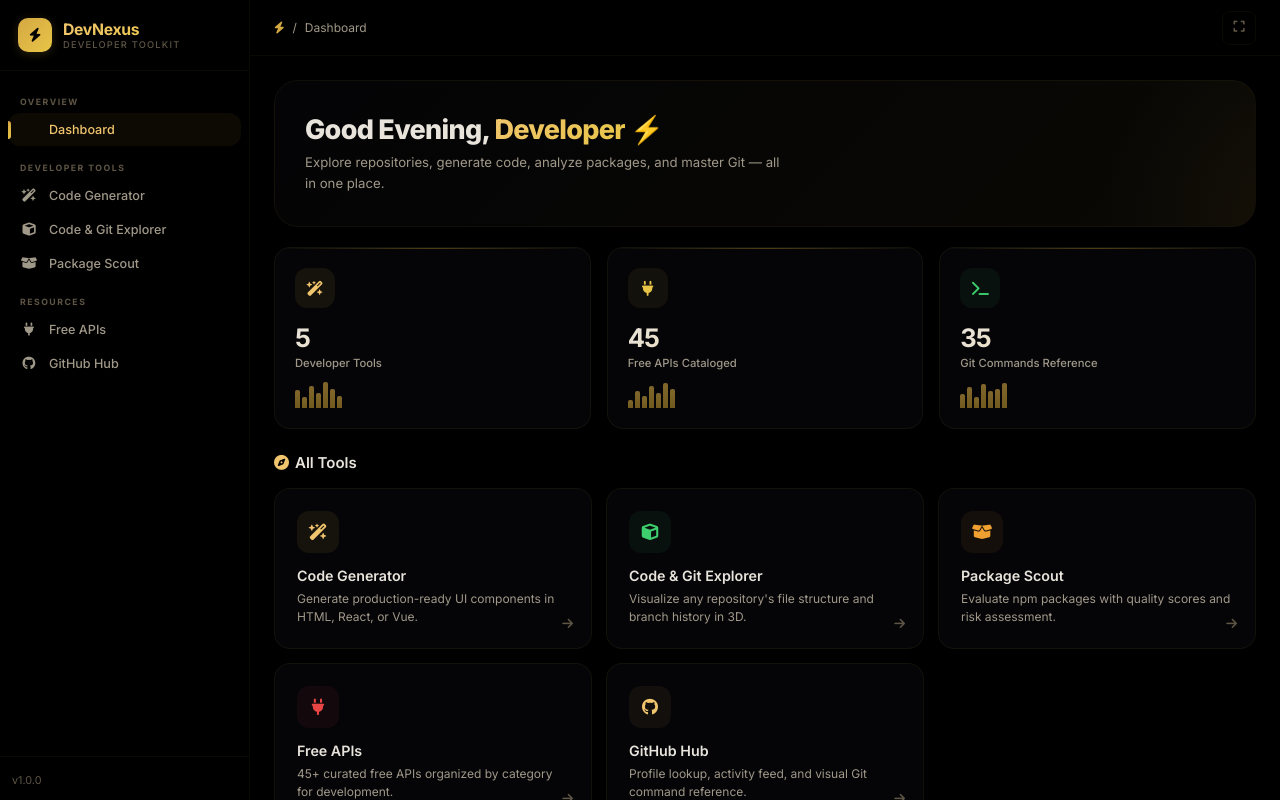
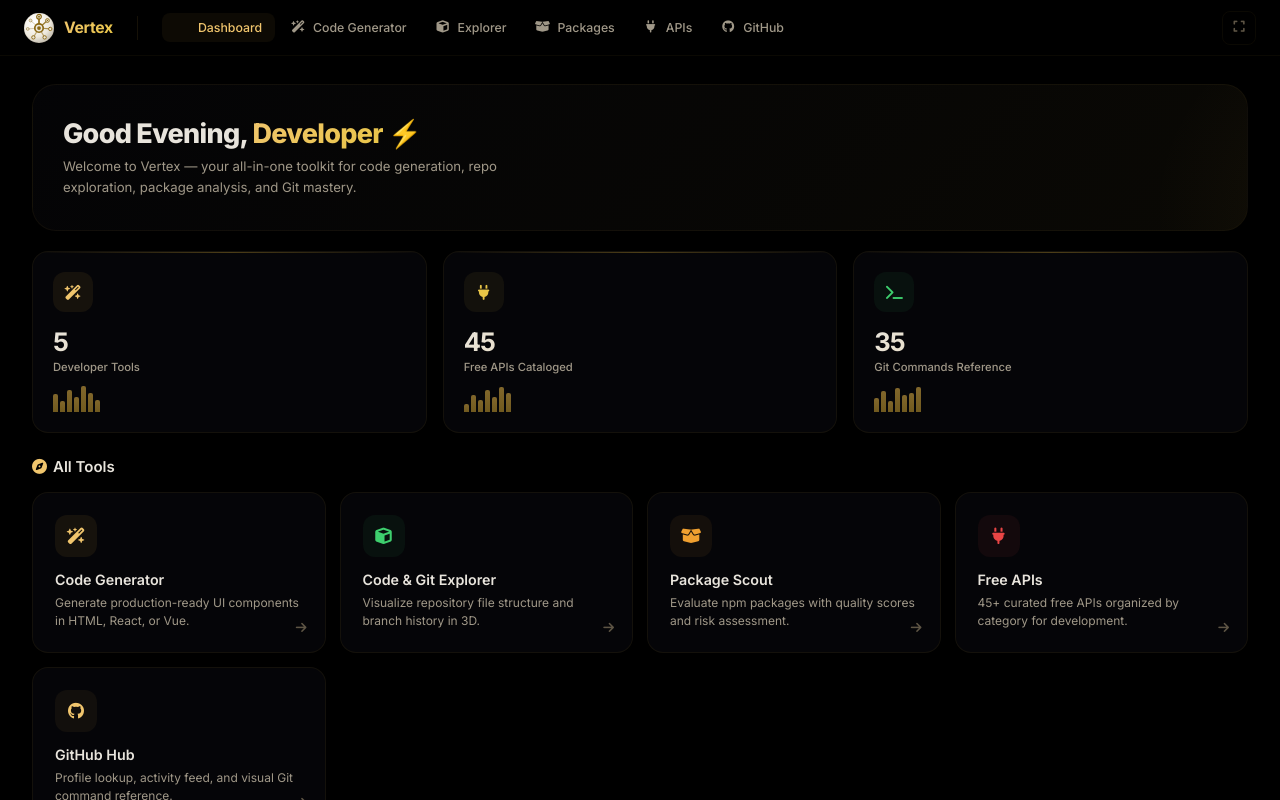
Before and after one commit to adityajha-coder/TrivoXa, a website: page index.html in a window 1280 px wide. Drawn offline with nearby package versions, Linux system fonts and the light colour scheme.

Commit message:
addition+updation

```diff
--- a/css/base.css
+++ b/css/base.css
@@ -37,8 +37,7 @@
     --radius: 12px;
     --radius-lg: 16px;
     --radius-xl: 24px;
-    --sidebar-width: 250px;
-    --topbar-height: 56px;
+    --topnav-height: 56px;
     --transition: 0.2s cubic-bezier(0.4, 0, 0.2, 1);
     --transition-slow: 0.35s cubic-bezier(0.4, 0, 0.2, 1);
     --font-mono: 'JetBrains Mono', monospace;
@@ -59,11 +58,7 @@ body {
     -moz-osx-font-smoothing: grayscale;
 }
 
-#app {
-    display: flex;
-    height: 100vh;
-    position: relative;
-}
+
 
 ::-webkit-scrollbar { width: 3px; height: 3px; }
 ::-webkit-scrollbar-track { background: transparent; }
--- a/css/components.css
+++ b/css/components.css
@@ -195,8 +195,11 @@
     border-radius: var(--radius-sm);
 }
 
-@media (max-width: 1200px) {
+@media (max-width: 1100px) {
     .grid-4 { grid-template-columns: repeat(2, 1fr); }
+}
+
+@media (max-width: 960px) {
     .grid-3 { grid-template-columns: repeat(2, 1fr); }
 }
 
--- a/css/layout.css
+++ b/css/layout.css
@@ -1,43 +1,47 @@
-#sidebar {
-    width: var(--sidebar-width);
-    height: 100vh;
-    background: var(--bg-primary);
-    border-right: 1px solid var(--border);
+#app {
     display: flex;
     flex-direction: column;
-    position: fixed;
-    left: 0;
-    top: 0;
-    z-index: 100;
-    transition: transform var(--transition-slow);
+    height: 100vh;
 }
 
-.sidebar-header {
-    padding: 18px 18px;
+#topnav {
+    height: 56px;
+    background: rgba(0, 0, 0, 0.92);
+    backdrop-filter: blur(20px);
+    -webkit-backdrop-filter: blur(20px);
     border-bottom: 1px solid var(--border);
     display: flex;
     align-items: center;
-    gap: 11px;
+    justify-content: space-between;
+    padding: 0 24px;
+    position: sticky;
+    top: 0;
+    z-index: 100;
+    flex-shrink: 0;
 }
 
-.sidebar-logo {
-    width: 34px;
-    height: 34px;
-    background: linear-gradient(135deg, var(--primary), var(--accent));
-    border-radius: 10px;
+.topnav-left {
     display: flex;
     align-items: center;
-    justify-content: center;
-    font-size: 14px;
-    font-weight: 800;
-    color: #000;
-    flex-shrink: 0;
-    box-shadow: 0 2px 10px rgba(212, 168, 67, 0.2);
+    gap: 24px;
 }
 
-.sidebar-brand { display: flex; flex-direction: column; }
+.topnav-brand {
+    display: flex;
+    align-items: center;
+    gap: 10px;
+    cursor: pointer;
+    text-decoration: none;
+}
 
-.sidebar-brand-name {
+.topnav-logo {
+    width: 30px;
+    height: 30px;
+    border-radius: 8px;
+    object-fit: contain;
+}
+
+.topnav-name {
     font-size: 1.05rem;
     font-weight: 700;
     background: linear-gradient(135deg, var(--primary-light), var(--accent));
@@ -47,114 +51,59 @@
     letter-spacing: -0.3px;
 }
 
-.sidebar-brand-tag {
-    font-size: 0.62rem;
-    color: var(--text-muted);
-    font-weight: 500;
-    letter-spacing: 1.2px;
-    text-transform: uppercase;
+.topnav-divider {
+    width: 1px;
+    height: 24px;
+    background: var(--border-light);
 }
 
-.sidebar-nav {
-    flex: 1;
-    padding: 10px 8px;
-    overflow-y: auto;
+.topnav-links {
+    display: flex;
+    align-items: center;
+    gap: 2px;
 }
 
-.nav-section-label {
-    font-size: 0.58rem;
-    font-weight: 700;
-    color: var(--text-muted);
-    text-transform: uppercase;
-    letter-spacing: 1.5px;
-    padding: 16px 12px 6px;
-}
-
-.nav-item {
+.topnav-link {
     display: flex;
     align-items: center;
-    gap: 11px;
-    padding: 9px 12px;
-    border-radius: var(--radius);
+    gap: 7px;
+    padding: 7px 13px;
+    border-radius: var(--radius-sm);
+    font-size: 0.82rem;
+    font-weight: 500;
     color: var(--text-secondary);
     cursor: pointer;
     transition: all var(--transition);
-    font-size: 0.84rem;
-    font-weight: 500;
-    position: relative;
-    margin-bottom: 1px;
+    border: none;
+    background: none;
+    font-family: inherit;
+    white-space: nowrap;
     text-decoration: none;
 }
 
-.nav-item:hover {
+.topnav-link:hover {
+    color: var(--text);
     background: rgba(212, 168, 67, 0.04);
-    color: var(--text);
 }
 
-.nav-item.active {
+.topnav-link.active {
+    color: var(--primary-light);
     background: rgba(212, 168, 67, 0.06);
-    color: var(--primary-light);
 }
 
-.nav-item.active::before {
-    content: '';
-    position: absolute;
-    left: 0;
-    top: 50%;
-    transform: translateY(-50%);
-    width: 3px;
-    height: 18px;
-    background: linear-gradient(180deg, var(--primary), var(--accent));
-    border-radius: 0 3px 3px 0;
+.topnav-link i {
+    font-size: 0.82rem;
+    width: 16px;
+    text-align: center;
 }
 
-.nav-item i { width: 18px; text-align: center; font-size: 0.88rem; }
-
-.sidebar-footer {
-    padding: 12px;
-    border-top: 1px solid var(--border);
-}
-
-#main-content {
-    flex: 1;
-    margin-left: var(--sidebar-width);
-    display: flex;
-    flex-direction: column;
-    height: 100vh;
-    min-width: 0;
-}
-
-#topbar {
-    height: var(--topbar-height);
-    border-bottom: 1px solid var(--border);
-    display: flex;
-    align-items: center;
-    justify-content: space-between;
-    padding: 0 24px;
-    background: rgba(0, 0, 0, 0.9);
-    backdrop-filter: blur(20px);
-    -webkit-backdrop-filter: blur(20px);
-    position: sticky;
-    top: 0;
-    z-index: 50;
-    flex-shrink: 0;
-}
-
-.topbar-left { display: flex; align-items: center; gap: 14px; }
-
-.topbar-breadcrumb {
+.topnav-right {
     display: flex;
     align-items: center;
     gap: 8px;
-    font-size: 0.8rem;
-    color: var(--text-muted);
 }
 
-.topbar-breadcrumb span { color: var(--text-secondary); }
-
-.topbar-right { display: flex; align-items: center; gap: 8px; }
-
-.topbar-btn {
+.topnav-btn {
     width: 34px;
     height: 34px;
     border-radius: var(--radius-sm);
@@ -169,7 +118,10 @@
     font-size: 0.85rem;
 }
 
-.topbar-btn:hover { color: var(--primary-light); border-color: var(--border-light); }
+.topnav-btn:hover {
+    color: var(--primary-light);
+    border-color: var(--border-light);
+}
 
 .menu-toggle {
     display: none;
@@ -185,10 +137,18 @@
     font-size: 1rem;
 }
 
+#main-content {
+    flex: 1;
+    display: flex;
+    flex-direction: column;
+    min-width: 0;
+    overflow: hidden;
+}
+
 #page-content {
     flex: 1;
     overflow-y: auto;
-    padding: 24px;
+    padding: 28px 32px;
     background: var(--bg-primary);
 }
 
@@ -204,6 +164,29 @@
 }
 
 .mobile-overlay.active { display: block; }
+
+.mobile-menu {
+    display: none;
+    position: fixed;
+    top: 56px;
+    left: 0;
+    right: 0;
+    background: rgba(0, 0, 0, 0.96);
+    backdrop-filter: blur(20px);
+    border-bottom: 1px solid var(--border);
+    padding: 12px 16px;
+    z-index: 95;
+    flex-direction: column;
+    gap: 2px;
+}
+
+.mobile-menu.open { display: flex; }
+
+.mobile-menu .topnav-link {
+    padding: 10px 14px;
+    border-radius: var(--radius);
+    font-size: 0.88rem;
+}
 
 #toast-container {
     position: fixed;
@@ -234,11 +217,12 @@
 .toast.error { border-left: 3px solid var(--error); }
 .toast.info { border-left: 3px solid var(--primary); }
 
+@media (max-width: 900px) {
+    .topnav-links { display: none; }
+    .menu-toggle { display: flex; }
+    #page-content { padding: 20px 16px; }
+}
+
 @media (max-width: 768px) {
-    #sidebar { transform: translateX(-100%); }
-    #sidebar.open { transform: translateX(0); }
-    #main-content { margin-left: 0; }
-    .menu-toggle { display: flex; }
-    #page-content { padding: 16px; }
-    .topbar-breadcrumb { display: none; }
+    #page-content { padding: 16px 12px; }
 }
--- a/index.html
+++ b/index.html
@@ -3,48 +3,47 @@
 <head>
     <meta charset="UTF-8">
     <meta name="viewport" content="width=device-width, initial-scale=1.0">
-    <meta name="description" content="DevNexus - The ultimate developer toolkit with code generation, repo visualization, dependency management, and more.">
+    <meta name="description" content="Vertex - The ultimate developer toolkit with code generation, repo visualization, dependency management, and more.">
     <meta name="theme-color" content="#d4a843">
     <meta name="apple-mobile-web-app-capable" content="yes">
     <meta name="apple-mobile-web-app-status-bar-style" content="black-translucent">
-    <title>DevNexus — Developer Toolkit</title>
+    <title>Vertex — Developer Toolkit</title>
     <link rel="manifest" href="manifest.json">
-    <link rel="icon" href="icons/icon-192.svg" type="image/svg+xml">
-    <link rel="apple-touch-icon" href="icons/icon-192.svg">
+    <link rel="icon" href="favicon.svg" type="image/svg+xml">
+    <link rel="apple-touch-icon" href="favicon.svg">
     <link rel="preconnect" href="https://fonts.googleapis.com">
     <link rel="preconnect" href="https://fonts.gstatic.com" crossorigin>
     <link href="https://fonts.googleapis.com/css2?family=Inter:wght@300;400;500;600;700;800;900&family=JetBrains+Mono:wght@400;500;600&display=swap" rel="stylesheet">
     <link rel="stylesheet" href="https://cdnjs.cloudflare.com/ajax/libs/font-awesome/6.5.1/css/all.min.css">
     <script src="https://cdnjs.cloudflare.com/ajax/libs/three.js/r128/three.min.js"></script>
     <script src="https://cdn.jsdelivr.net/npm/three@0.128.0/examples/js/controls/OrbitControls.js"></script>
-    <link rel="stylesheet" href="css/base.css?v=3">
-    <link rel="stylesheet" href="css/layout.css?v=3">
-    <link rel="stylesheet" href="css/components.css?v=3">
-    <link rel="stylesheet" href="css/pages.css?v=3">
-    <link rel="stylesheet" href="css/animations.css?v=3">
+    <link rel="stylesheet" href="css/base.css?v=4">
+    <link rel="stylesheet" href="css/layout.css?v=4">
+    <link rel="stylesheet" href="css/components.css?v=4">
+    <link rel="stylesheet" href="css/pages.css?v=4">
+    <link rel="stylesheet" href="css/animations.css?v=4">
 </head>
 <body>
     <div id="app">
-        <nav id="sidebar"></nav>
+        <header id="topnav"></header>
         <main id="main-content">
-            <header id="topbar"></header>
             <div id="page-content"></div>
         </main>
     </div>
     <div id="mobile-overlay" class="mobile-overlay"></div>
     <div id="toast-container"></div>
 
-    <script src="js/utils/helpers.js?v=3"></script>
-    <script src="js/utils/api.js?v=3"></script>
-    <script src="js/components/navbar.js?v=3"></script>
-    <script src="js/components/loader.js?v=3"></script>
-    <script src="js/pages/dashboard.js?v=3"></script>
-    <script src="js/pages/codeGenerator.js?v=3"></script>
-    <script src="js/pages/codeGitExplorer.js?v=3"></script>
-    <script src="js/pages/freeApis.js?v=3"></script>
-    <script src="js/pages/packageScout.js?v=3"></script>
-    <script src="js/pages/githubHub.js?v=3"></script>
-    <script src="js/router.js?v=3"></script>
-    <script src="js/app.js?v=3"></script>
+    <script src="js/utils/helpers.js?v=4"></script>
+    <script src="js/utils/api.js?v=4"></script>
+    <script src="js/components/navbar.js?v=4"></script>
+    <script src="js/components/loader.js?v=4"></script>
+    <script src="js/pages/dashboard.js?v=4"></script>
+    <script src="js/pages/codeGenerator.js?v=4"></script>
+    <script src="js/pages/codeGitExplorer.js?v=4"></script>
+    <script src="js/pages/freeApis.js?v=4"></script>
+    <script src="js/pages/packageScout.js?v=4"></script>
+    <script src="js/pages/githubHub.js?v=4"></script>
+    <script src="js/router.js?v=4"></script>
+    <script src="js/app.js?v=4"></script>
 </body>
 </html>
--- a/js/app.js
+++ b/js/app.js
@@ -1,10 +1,6 @@
 document.addEventListener('DOMContentLoaded', () => {
     Navbar.render();
     Router.init();
-
-    document.getElementById('mobile-overlay').addEventListener('click', () => {
-        Navbar.closeMobile();
-    });
 
     if ('serviceWorker' in navigator) {
         navigator.serviceWorker.register('/sw.js').catch(() => {});
--- a/js/components/navbar.js
+++ b/js/components/navbar.js
@@ -1,73 +1,77 @@
 const Navbar = {
     navItems: [
-        { id: 'dashboard', icon: 'fa-solid fa-grid-2', label: 'Dashboard', section: 'overview' },
-        { id: 'code-generator', icon: 'fa-solid fa-wand-magic-sparkles', label: 'Code Generator', section: 'tools' },
-        { id: 'code-git-explorer', icon: 'fa-solid fa-cube', label: 'Code & Git Explorer', section: 'tools' },
-        { id: 'package-scout', icon: 'fa-solid fa-box-open', label: 'Package Scout', section: 'tools' },
-        { id: 'free-apis', icon: 'fa-solid fa-plug', label: 'Free APIs', section: 'resources' },
-        { id: 'github-hub', icon: 'fa-brands fa-github', label: 'GitHub Hub', section: 'resources' }
+        { id: 'dashboard', icon: 'fa-solid fa-grid-2', label: 'Dashboard' },
+        { id: 'code-generator', icon: 'fa-solid fa-wand-magic-sparkles', label: 'Code Generator' },
+        { id: 'code-git-explorer', icon: 'fa-solid fa-cube', label: 'Explorer' },
+        { id: 'package-scout', icon: 'fa-solid fa-box-open', label: 'Packages' },
+        { id: 'free-apis', icon: 'fa-solid fa-plug', label: 'APIs' },
+        { id: 'github-hub', icon: 'fa-brands fa-github', label: 'GitHub' }
     ],
 
     render() {
-        const sidebar = document.getElementById('sidebar');
-        const sections = {};
-        this.navItems.forEach(item => {
-            if (!sections[item.section]) sections[item.section] = [];
-            sections[item.section].push(item);
+        const topnav = document.getElementById('topnav');
+        const linksHtml = this.navItems.map(item =>
+            `<button class="topnav-link" data-page="${item.id}" id="nav-${item.id}"><i class="${item.icon}"></i><span>${item.label}</span></button>`
+        ).join('');
+
+        topnav.innerHTML = `
+            <div class="topnav-left">
+                <div class="topnav-brand" data-page="dashboard">
+                    <img src="favicon.svg" alt="Vertex" class="topnav-logo" />
+                    <span class="topnav-name">Vertex</span>
+                </div>
+                <div class="topnav-divider"></div>
+                <nav class="topnav-links">${linksHtml}</nav>
+            </div>
+            <div class="topnav-right">
+                <button class="menu-toggle" id="menu-toggle"><i class="fa-solid fa-bars"></i></button>
+                <button class="topnav-btn" id="btn-fullscreen" title="Fullscreen"><i class="fa-solid fa-expand"></i></button>
+            </div>`;
+
+        const mobileMenu = document.createElement('div');
+        mobileMenu.id = 'mobile-menu';
+        mobileMenu.className = 'mobile-menu';
+        mobileMenu.innerHTML = this.navItems.map(item =>
+            `<button class="topnav-link" data-page="${item.id}"><i class="${item.icon}"></i><span>${item.label}</span></button>`
+        ).join('');
+        document.body.appendChild(mobileMenu);
+
+        topnav.querySelectorAll('[data-page]').forEach(el => {
+            el.addEventListener('click', () => Router.navigate(el.dataset.page));
         });
-        const sectionLabels = { overview: 'Overview', tools: 'Developer Tools', resources: 'Resources' };
 
-        let navHtml = '';
-        Object.entries(sections).forEach(([key, items]) => {
-            navHtml += `<div class="nav-section-label">${sectionLabels[key]}</div>`;
-            items.forEach(item => {
-                navHtml += `<div class="nav-item" data-page="${item.id}" id="nav-${item.id}"><i class="${item.icon}"></i><span>${item.label}</span></div>`;
+        mobileMenu.querySelectorAll('[data-page]').forEach(el => {
+            el.addEventListener('click', () => {
+                Router.navigate(el.dataset.page);
+                this.closeMobile();
             });
         });
 
-        sidebar.innerHTML = `
-            <div class="sidebar-header">
-                <div class="sidebar-logo"><i class="fa-solid fa-bolt"></i></div>
-                <div class="sidebar-brand">
-                    <span class="sidebar-brand-name">DevNexus</span>
-                    <span class="sidebar-brand-tag">Developer Toolkit</span>
-                </div>
-            </div>
-            <div class="sidebar-nav">${navHtml}</div>
-            <div class="sidebar-footer">
-                <span class="text-xs text-muted">v1.0.0</span>
-            </div>`;
+        document.querySelector('.topnav-brand').addEventListener('click', () => Router.navigate('dashboard'));
 
-        sidebar.querySelectorAll('.nav-item[data-page]').forEach(item => {
-            item.addEventListener('click', () => {
-                Router.navigate(item.dataset.page);
-                this.closeMobile();
-            });
+        document.getElementById('menu-toggle').addEventListener('click', () => {
+            mobileMenu.classList.toggle('open');
+            document.getElementById('mobile-overlay').classList.toggle('active');
         });
+
+        document.getElementById('btn-fullscreen').addEventListener('click', () => {
+            if (!document.fullscreenElement) document.documentElement.requestFullscreen();
+            else document.exitFullscreen();
+        });
+
+        document.getElementById('mobile-overlay').addEventListener('click', () => this.closeMobile());
     },
 
     setActive(page) {
-        document.querySelectorAll('.nav-item').forEach(el => el.classList.remove('active'));
-        const navItem = document.getElementById(`nav-${page}`);
-        if (navItem) navItem.classList.add('active');
+        document.querySelectorAll('.topnav-link').forEach(el => el.classList.remove('active'));
+        document.querySelectorAll(`[data-page="${page}"]`).forEach(el => el.classList.add('active'));
     },
 
     closeMobile() {
-        document.getElementById('sidebar').classList.remove('open');
+        const mm = document.getElementById('mobile-menu');
+        if (mm) mm.classList.remove('open');
         document.getElementById('mobile-overlay').classList.remove('active');
     },
 
-    renderTopbar(title) {
-        const topbar = document.getElementById('topbar');
-        topbar.innerHTML = `
-            <div class="topbar-left">
-                <button class="menu-toggle" id="menu-toggle"><i class="fa-solid fa-bars"></i></button>
-                <div class="topbar-breadcrumb"><i class="fa-solid fa-bolt" style="color:var(--primary)"></i><span>/</span><span>${title}</span></div>
-            </div>
-            <div class="topbar-right">
-                <button class="topbar-btn" id="btn-fullscreen" title="Fullscreen"><i class="fa-solid fa-expand"></i></button>
-            </div>`;
-        document.getElementById('menu-toggle').addEventListener('click', () => { document.getElementById('sidebar').classList.toggle('open'); document.getElementById('mobile-overlay').classList.toggle('active'); });
-        document.getElementById('btn-fullscreen').addEventListener('click', () => { if (!document.fullscreenElement) document.documentElement.requestFullscreen(); else document.exitFullscreen(); });
-    }
+    renderTopbar(title) {}
 };
--- a/js/pages/dashboard.js
+++ b/js/pages/dashboard.js
@@ -9,7 +9,7 @@ const DashboardPage = {
             <div class="page-enter">
                 <div class="dashboard-hero">
                     <h1>${greeting}, <span class="text-gradient">Developer</span> ⚡</h1>
-                    <p>Explore repositories, generate code, analyze packages, and master Git — all in one place.</p>
+                    <p>Welcome to Vertex — your all-in-one toolkit for code generation, repo exploration, package analysis, and Git mastery.</p>
                 </div>
 
                 <div class="grid-3 mb-lg">
@@ -53,7 +53,7 @@ const DashboardPage = {
                     <div class="glass-card tool-card" data-page="code-git-explorer">
                         <div class="tool-icon icon-success"><i class="fa-solid fa-cube"></i></div>
                         <h3>Code & Git Explorer</h3>
-                        <p>Visualize any repository's file structure and branch history in 3D.</p>
+                        <p>Visualize repository file structure and branch history in 3D.</p>
                         <i class="fa-solid fa-arrow-right tool-arrow"></i>
                     </div>
                     <div class="glass-card tool-card" data-page="package-scout">
```
Also changed, not shown: package.json (added, +11 -0 lines), favicon.svg (added), manifest.json.
